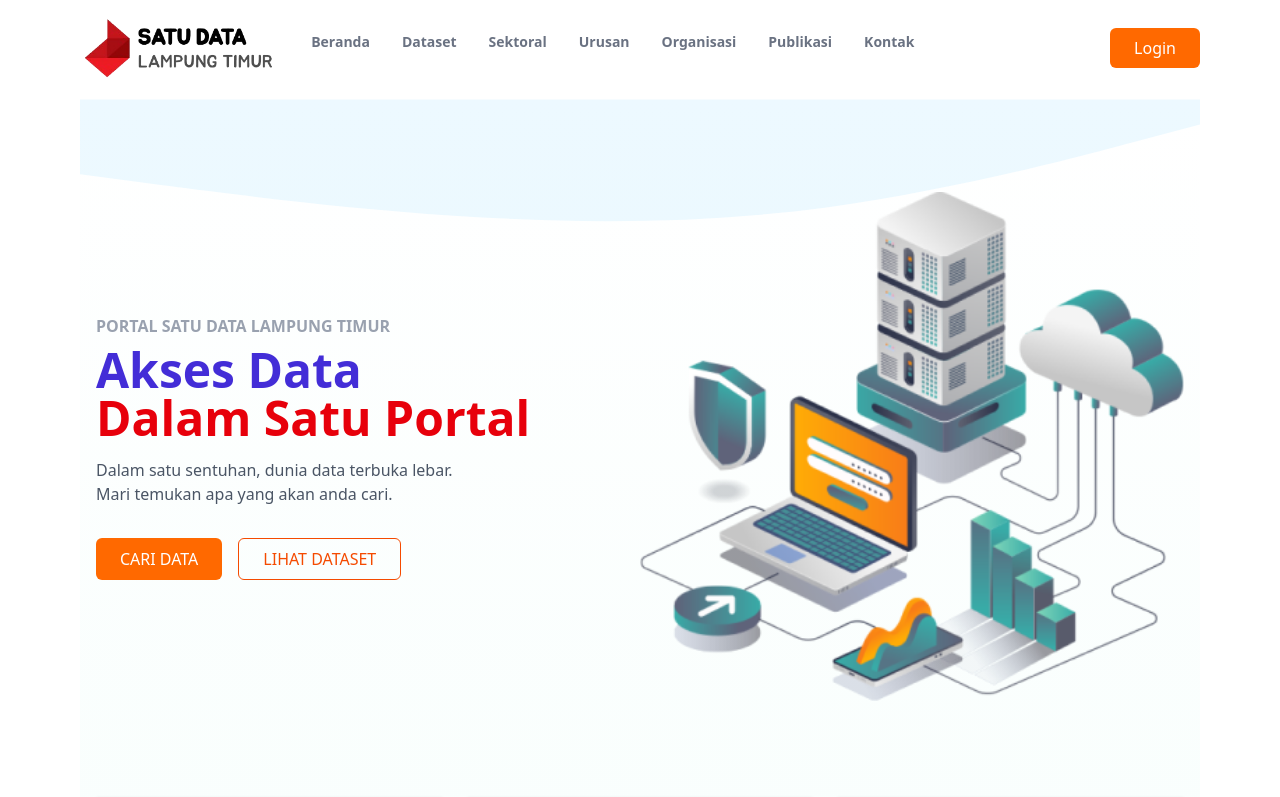
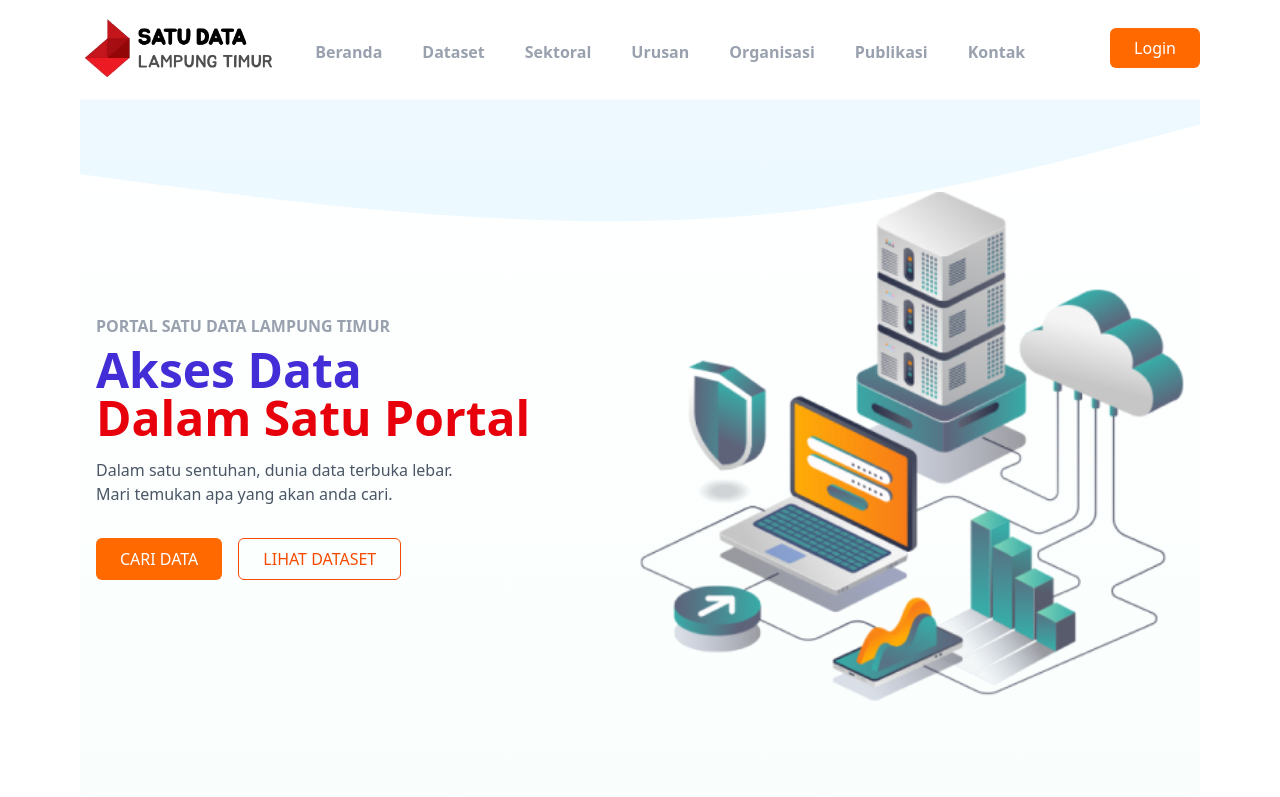
Before and after one commit to misdarmanto/clone_web, a React (Vite) app: page / in a window 1280 px wide. Shown: the top 797 px of the page. Built offline with nearby package versions, Linux system fonts and the light colour scheme.

Commit message:
feat: fix navbar

```diff
--- a/src/components/header/Navbar.tsx
+++ b/src/components/header/Navbar.tsx
@@ -1,7 +1,7 @@
 import { useState } from "react";
 import Icon from "../../assets/icon.png";
 import Button from "../buttons/Button";
-import { useNavigate } from "react-router-dom";
+import { Link, useNavigate } from "react-router-dom";
 
 type MenuItem = {
   label: string;
@@ -72,13 +72,13 @@ export default function Navbar({ menuItems = [] }: NavbarProps) {
             <div className="hidden sm:block sm:ml-6">
               <div className="flex space-x-4 mt-4">
                 {menuItems.map((menu) => (
-                  <a
+                  <Link
                     key={menu.label}
-                    href={menu.href}
-                    className="text-gray-500 hover:text-black px-2 text-sm font-bold"
+                    to={menu.href}
+                    className="text-gray-400 hover:text-gray-700 px-3 py-2 font-bold"
                   >
                     {menu.label}
-                  </a>
+                  </Link>
                 ))}
               </div>
             </div>
@@ -95,13 +95,13 @@ export default function Navbar({ menuItems = [] }: NavbarProps) {
       <div className={isMenuOpen ? "block" : "hidden"} id="mobile-menu">
         <div className="px-2 pt-2 pb-3 space-y-1 border-t">
           {menuItems.map((menu) => (
-            <a
+            <Link
               key={menu.label}
-              href={menu.href}
-              className="text-gray-500 hover:bg-gray-700 hover:text-white block px-3 py-2 text-base font-medium"
+              to={menu.href}
+              className="text-gray-400 hover:text-gray-700 px-3 py-2 font-bold"
             >
               {menu.label}
-            </a>
+            </Link>
           ))}
           <div>
             <Button onClick={handleLogin}>Login</Button>
```
